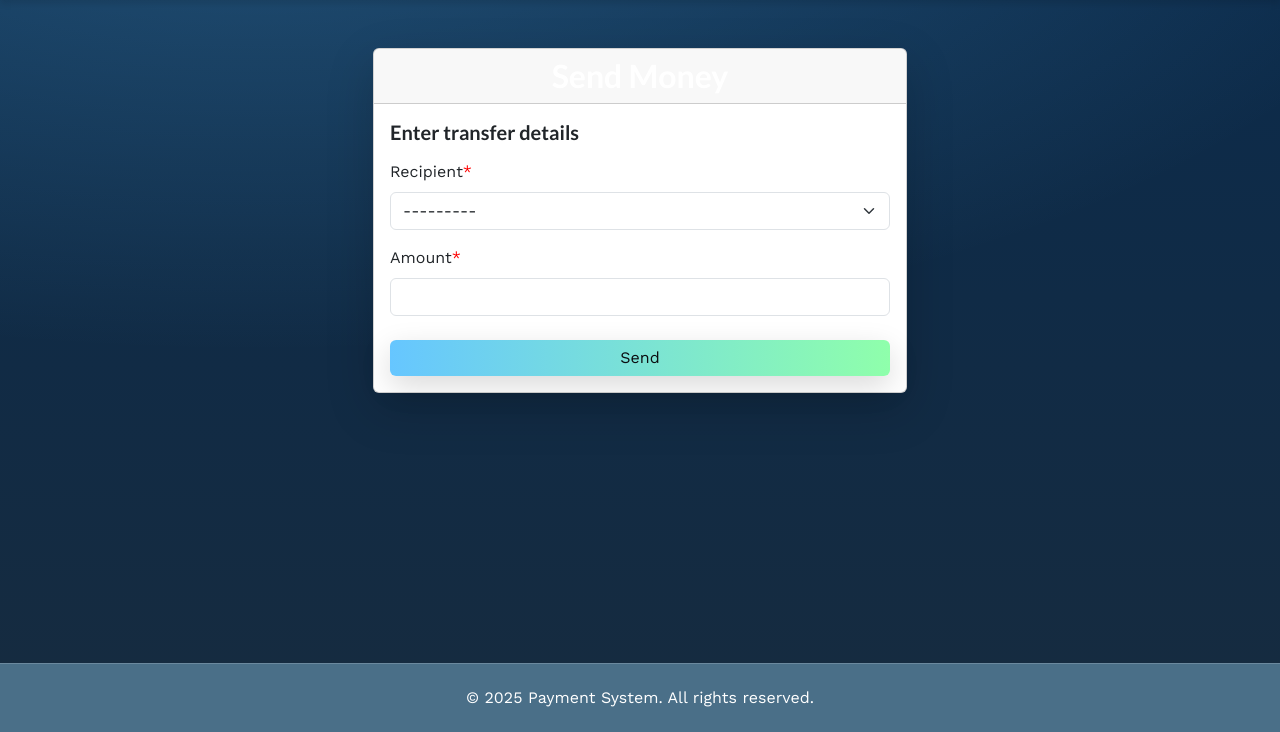
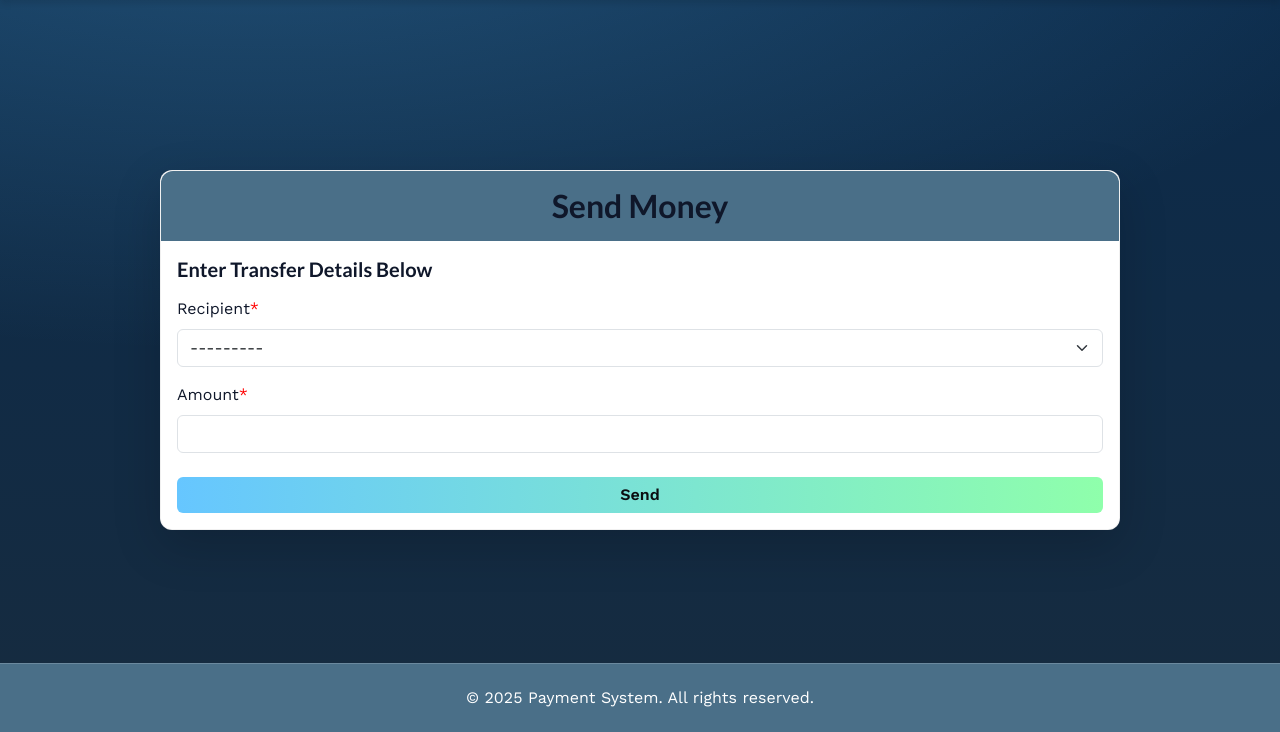
Before and after one commit to seore/PaymentSystem-webApp, a Django app: page /send/ in a window 1280 px wide. Shown: the part 68-800 px from the top of the page. Run offline with Django 5.2, Linux system fonts and the light colour scheme; a user stored in the database is signed in; data comes from the database, SQL or seed files in the repository; some libraries are stand-ins or nearby versions.

Commit message:
Layout update

```diff
--- a/webapps/webapps2025/templates/payapp/send_money.html
+++ b/webapps/webapps2025/templates/payapp/send_money.html
@@ -4,53 +4,24 @@
 {% block body_class %}theme-hero{% endblock %}
 
 {% block content %}
-<div class="container py-5">
-  <div class="row justify-content-center">
-    <div class="col-md-6">
+<div class="dashboard-wrap">
+  <div class="dashboard-card card shadow-lg">
+    <div class="dashboard-head text-center p-3">
+      <h2 class="m-0">Send Money</h2>
+    </div>
 
-      <div class="card send-card shadow-lg">
-        <div class="card-header text-center text-white send-head">
-          <h2 class="mb-0">Send Money</h2>
+    <div class="card-body">
+      <form method="post">
+        {% csrf_token %}
+        <div class="card-title mb-3">
+          <h5>Enter Transfer Details Below</h5>
         </div>
 
-        <div class="card-body">
-          <h5 class="mb-3">Enter transfer details</h5>
+        {{ form|crispy }}
 
-          <form method="post" novalidate>
-            {% csrf_token %}
-            {{ form|crispy }}
-
-            <button type="submit" class="btn btn-gradient w-100 mt-2">Send</button>
-          </form>
-        </div>
-      </div>
-
+        <button type="submit" class="btn btn-dashboard w-100 mt-2">Send</button>
+      </form>
     </div>
   </div>
 </div>
 {% endblock %}
-
-{% block styles %}
-<style>
-  .send-card{
-    border-radius: 12px;
-    border: 1px solid rgba(255,255,255,.6);
-    background: rgba(255,255,255,.88);
-    backdrop-filter: blur(8px);
-  }
-  @media (prefers-color-scheme: dark){
-    .send-card{ background: rgba(18,22,27,.65); border-color: rgba(255,255,255,.12); }
-  }
-
-  .send-head{ background:#4A6F88; border-top-left-radius:12px; border-top-right-radius:12px; }
-
-  .card-body{ padding: 22px; color:#0f172a; }
-  .card-body h5{ color:#0f172a; font-weight:700; }
-
-  /* gradient primary button already defined in base as .btn-gradient */
-  .btn-gradient{ width:100%; }
-
-  /* tighten crispy spacing a bit */
-  .form-group, .mb-3{ margin-bottom: .9rem !important; }
-</style>
-{% endblock %}
```
